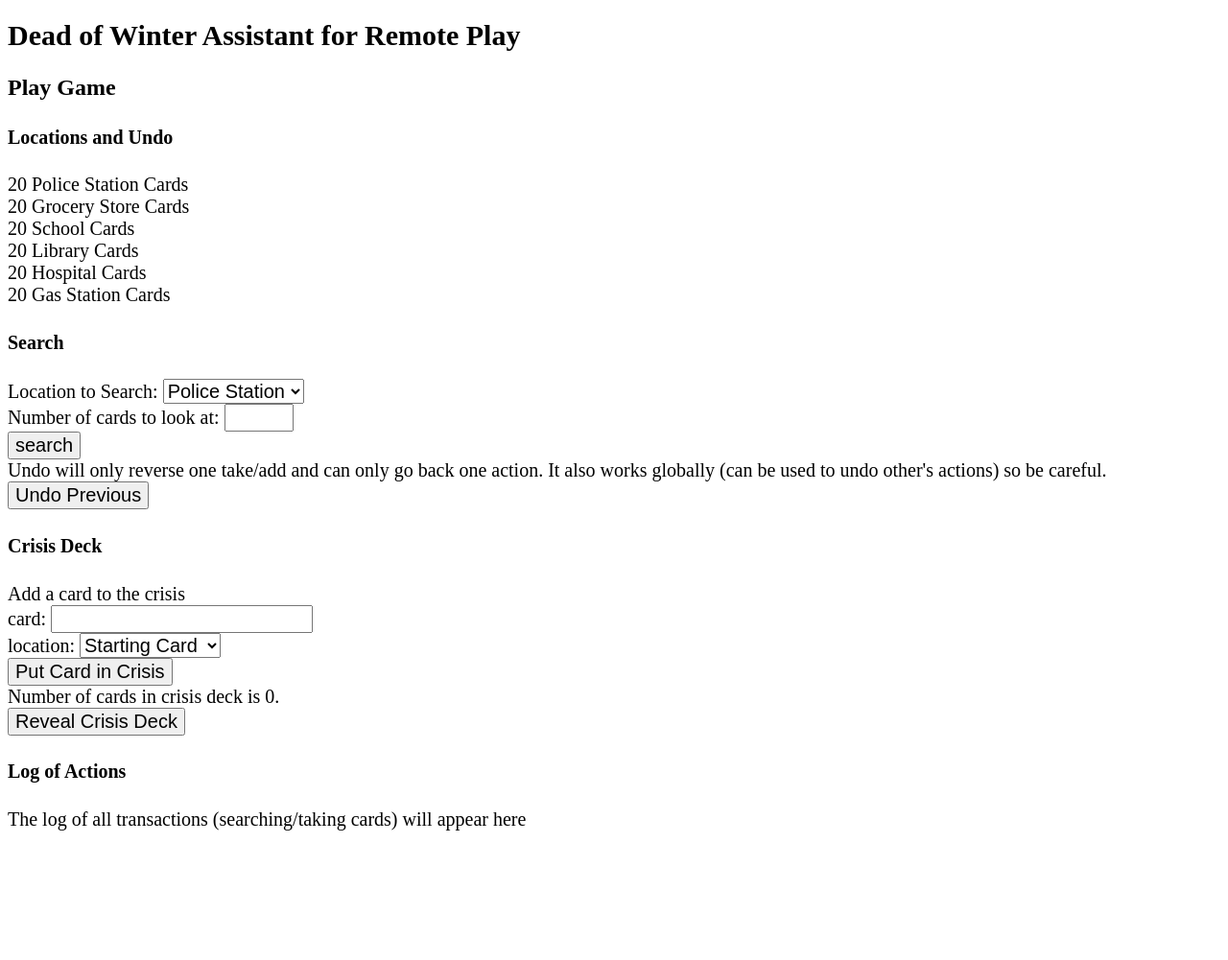
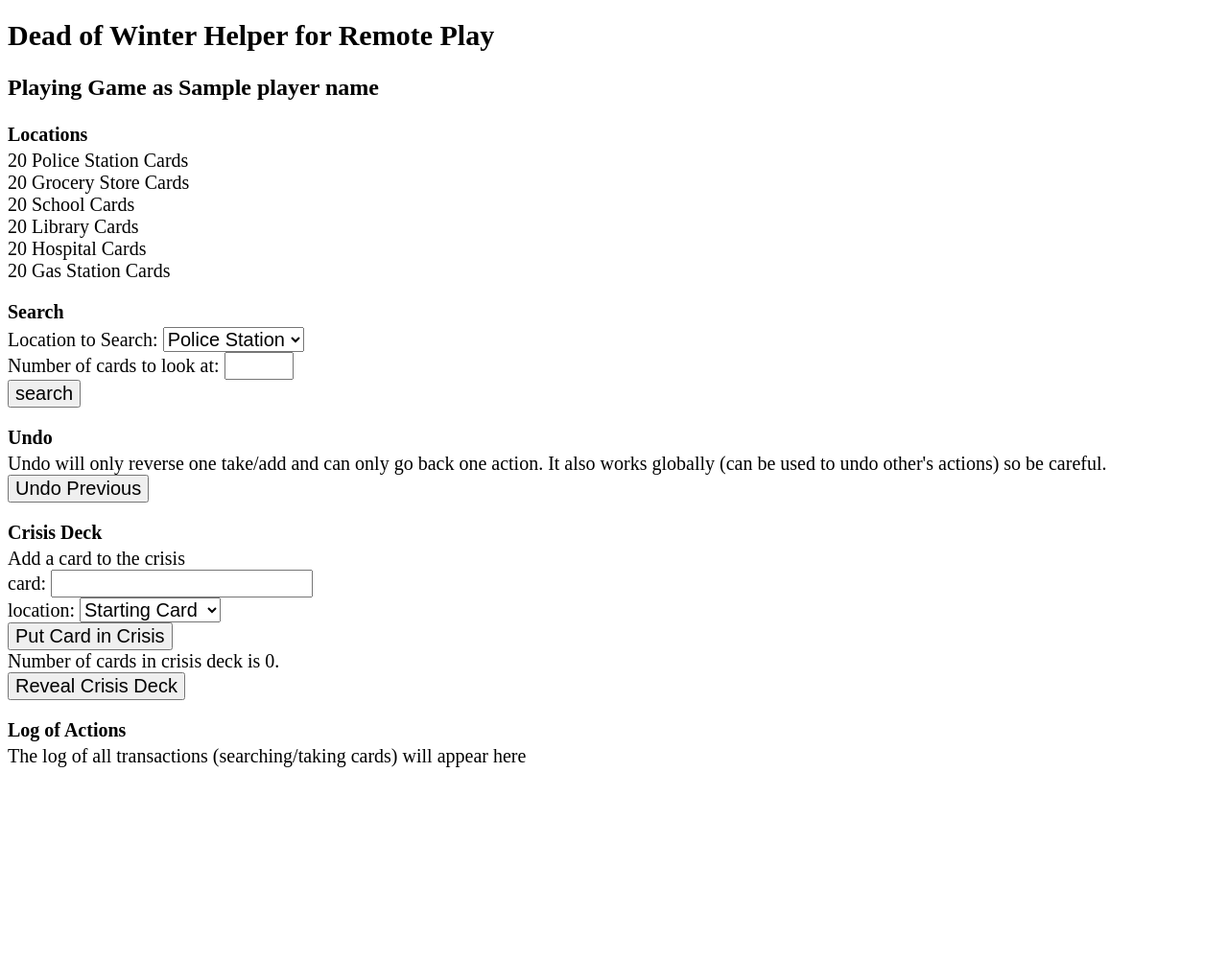
Before and after one commit to etwest/deadofwinter_site, a Flask app: template templates/game.html in a window 1280 px wide. Shown: the whole page at 96% size. After the commit the page ends 800 px from the top, so only its background shows below. Run offline with Flask 2, Linux system fonts and the light colour scheme; the template is opened without the code that fills it: most values are stand-ins (such as "Sample title", 1, 10 or a date in 2020); parts of the project's set-up code (start-up, migrations or seed data) failed here and were passed over.

Commit message:
improved formatting and added card symbols

```diff
--- a/app.py
+++ b/app.py
@@ -17,6 +17,9 @@
 
 app = Flask(__name__)
 
+###################################
+###       Global Variables      ###
+###################################
 # deck codes
 START_DECK = 0
 POLICE_DECK = 1
@@ -26,6 +29,36 @@
 HOS_DECK = 5
 GAS_DECK = 6
 
+# objectives
+secret_obj = []
+betray_obj = []
+secret_file = open("obj_nonbetray.txt", "r")
+betray_file = open("obj_betray.txt", "r")
+for line in secret_file.readlines():
+	secret_obj.append(line)
+for line in betray_file.readlines():
+	betray_obj.append(line)
+
+# get a list of every card in the game, its type, and its description
+card_map = {}
+game_type_map = {}
+card_file = open("cards.txt")
+for line in card_file.readlines():
+	line = line.strip()
+	if line != "":
+		data = [x.strip() for x in line.split("\t") if x != ""]
+		if data[0] != "Name":
+			card_map[data[0]] = (data[1], data[3])
+			if data[2] not in game_type_map:
+				game_type_map[data[2]] = [data[0]]
+			else:
+				game_type_map[data[2]].append(data[0])
+
+All_cards = sorted(list(card_map.keys()))
+
+###################################
+###       Interact with DB      ###
+###################################
 def save_state(game_num, game_obj, save_prev):
 	if redis_db.exists(game_num) and save_prev:
 		prev_game = redis_db.get(game_num)
@@ -186,23 +219,15 @@
 	def __ne__(self, other):
 		return not self == other
 
-# global variables
-secret_obj = []
-betray_obj = []
-secret_file = open("obj_nonbetray.txt", "r")
-betray_file = open("obj_betray.txt", "r")
-for line in secret_file.readlines():
-	secret_obj.append(line)
-for line in betray_file.readlines():
-	betray_obj.append(line)
+def cardNameWithSymbol(card):
+	return "<img src=/static/images/DoW-" + card_map[card][0].lower() + "-icon.png class='icon'> " + card
 
-All_cards = set() # every card in the game
-for i in range(7):
-	cards = Deck(i)
-	for card in cards.deck:
-		All_cards.add(card)
-
-All_cards = sorted(list(All_cards))
+def deckWithSymbols(deck):
+	ret = []
+	for card in deck:
+		print(card in card_map)
+		ret.append(cardNameWithSymbol(card))
+	return ret
 
 ###################################
 ## home page and initialization  ##
@@ -331,7 +356,7 @@
 		response = make_response("Game code missing or incorrect", 400)
 		return response
 
-	return render_template('game.html', cards=All_cards)
+	return render_template('game.html', cards=All_cards, player_name=player_name)
 
 @app.route("/<gamecode_>/<player_name>/crisis_deck", methods=['GET', 'PUT', 'DELETE'])
 def crisis_deck(gamecode_, player_name):
@@ -364,7 +389,7 @@
 			response = make_response("Failed to get card or location for adding crisis_card!", 400)
 			return response
 
-		toAdd = card + " from the " + loc
+		toAdd = cardNameWithSymbol(card) + " from the " + loc
 		game.crisis_deck.append(toAdd)
 		game.log_transaction(player_name + " added a card to the crisis deck")
 		save_state(gamecode_, game, True)
@@ -409,7 +434,7 @@
 			game.log_transaction(player_name + " looked at the top card at the " + game.get_deck(deckType).name)
 		else:
 			game.log_transaction(player_name + " looked at the top " + str(cardNum) + " cards at the " + game.get_deck(deckType).name)
-		cards = game.get_deck(deckType).showTop(cardNum)
+		cards = deckWithSymbols(game.get_deck(deckType).showTop(cardNum))
 		save_state(gamecode_, game, False)
 		# display the top cardNum cards
 		return make_response(jsonify(cards=cards), 200)
--- a/static/css/base.css
+++ b/static/css/base.css
@@ -14,6 +14,12 @@
     height: 150px;
 }
 
+.icon{
+  height:18px;
+  width:18px;
+  display:inline-block;
+}
+
 * {
     font-size:20px;
 }
@@ -23,3 +29,8 @@
 h3 {
     font-size:24px;
 }
+
+h4 {
+  margin-top:1em;
+  margin-bottom:.2em;
+}
--- a/static/javascript/gameManage.js
+++ b/static/javascript/gameManage.js
@@ -96,7 +96,7 @@
                 id = "#card" + (i+1).toString();
                 $(id).removeAttr("hidden");
                 $(id).html($(id).html().split('>')[0] + "> " + result.cards[i]);
-                $(id+"-check").val(result.cards[i]);
+                $(id+"-check").val(result.cards[i].split('> ')[1]);
             }
             $("#card-display").removeAttr("hidden");
             $("#take-form").removeAttr("hidden");
--- a/templates/game.html
+++ b/templates/game.html
@@ -2,16 +2,15 @@
 {% block title %}DofW Helper{% endblock %}
 
 {% block header%}
-<h1>Dead of Winter Assistant for Remote Play</h1>
-<h3> Play Game </h3>
+<h1>Dead of Winter Helper for Remote Play</h1>
+<h3> Playing Game as {{player_name}}</h3>
 {% endblock %}
 
 {% block script %}
 <script type="text/javascript" src="/static/javascript/gameManage.js"></script>
 {% endblock %}
-
 {% block content %}
-<h4> Locations and Undo </h4>
+<h4>Locations</h4>
 <span id="pcount">20</span> Police Station Cards<br>
 <span id="gcount">20</span> Grocery Store Cards<br>
 <span id="scount">20</span> School Cards<br>
@@ -32,13 +31,6 @@
     Number of cards to look at: <input id="lookNum" type="number" min=1 max=20 required><br>
     <input id='submit-search' type='submit' value='search'>
 </form>
-Undo will only reverse one take/add and can only go back one action. It also works globally (can be used to undo other's actions) so be careful.
-<form id="undo-previous">
-    <input id='undo-previous' type='submit' value='Undo Previous'>
-    <span id=success-undo hidden> Success! </span>
-    <span id=error-undo hidden> Undo Failed :(</span>
-    <span id=success-nomore-undo hidden> Cannot undo more than once</span>
-</form>
 <h4 id="card-display" hidden>Cards You Found</h4>
 <form id="take-form" hidden>
     Select the cards you want to keep ('take' zero to leave them where they are)<br>
@@ -49,6 +41,14 @@
     <div id=card5 hidden><input id="card5-check" type="checkbox"></div>
     <div id=card6 hidden><input id="card6-check" type="checkbox"></div>
     <input id='submit-take' type='submit' value='take'>
+</form>
+<h4> Undo </h4>
+Undo will only reverse one take/add and can only go back one action. It also works globally (can be used to undo other's actions) so be careful.
+<form id="undo-previous">
+    <input id='undo-previous' type='submit' value='Undo Previous'>
+    <span id=success-undo hidden> Success! </span>
+    <span id=error-undo hidden> Undo Failed :(</span>
+    <span id=success-nomore-undo hidden> Cannot undo more than once</span>
 </form>
 <h4> Crisis Deck</h4>
 Add a card to the crisis
--- a/templates/home.html
+++ b/templates/home.html
@@ -2,7 +2,7 @@
 {% block title %}DofW Helper{% endblock %}
 
 {% block header%}
-<h1>Dead of Winter Assistant for Remote Play</h1>
+<h1>Dead of Winter Helper for Remote Play</h1>
 {% endblock %}
 
 {% block script %}
--- a/templates/playerList.html
+++ b/templates/playerList.html
@@ -2,7 +2,7 @@
 {% block title %}DofW Helper{% endblock %}
 
 {% block header%}
-<h1>Dead of Winter Assistant for Remote Play</h1>
+<h1>Dead of Winter Helper for Remote Play</h1>
 {% endblock %}
 
 {% block script %}
```
